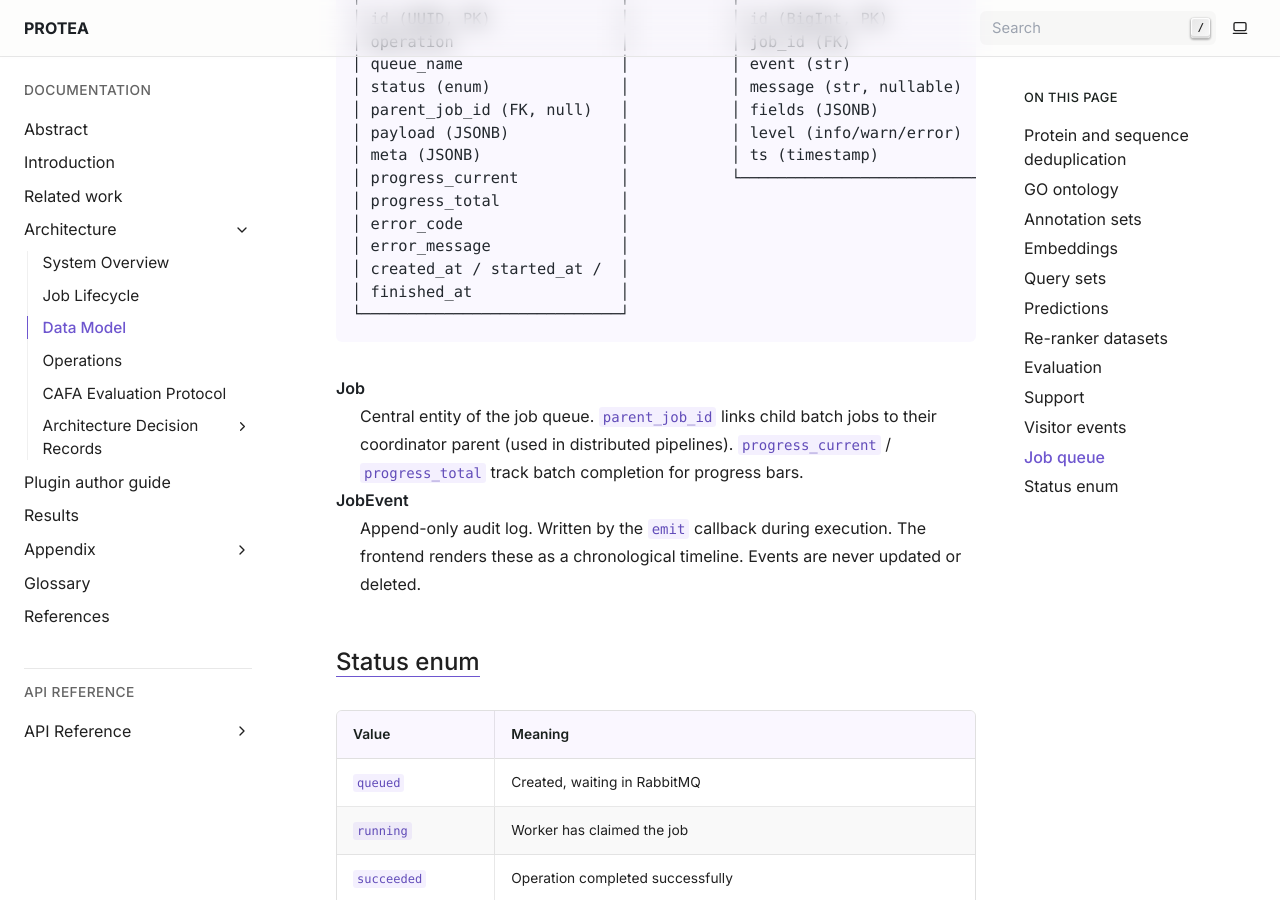
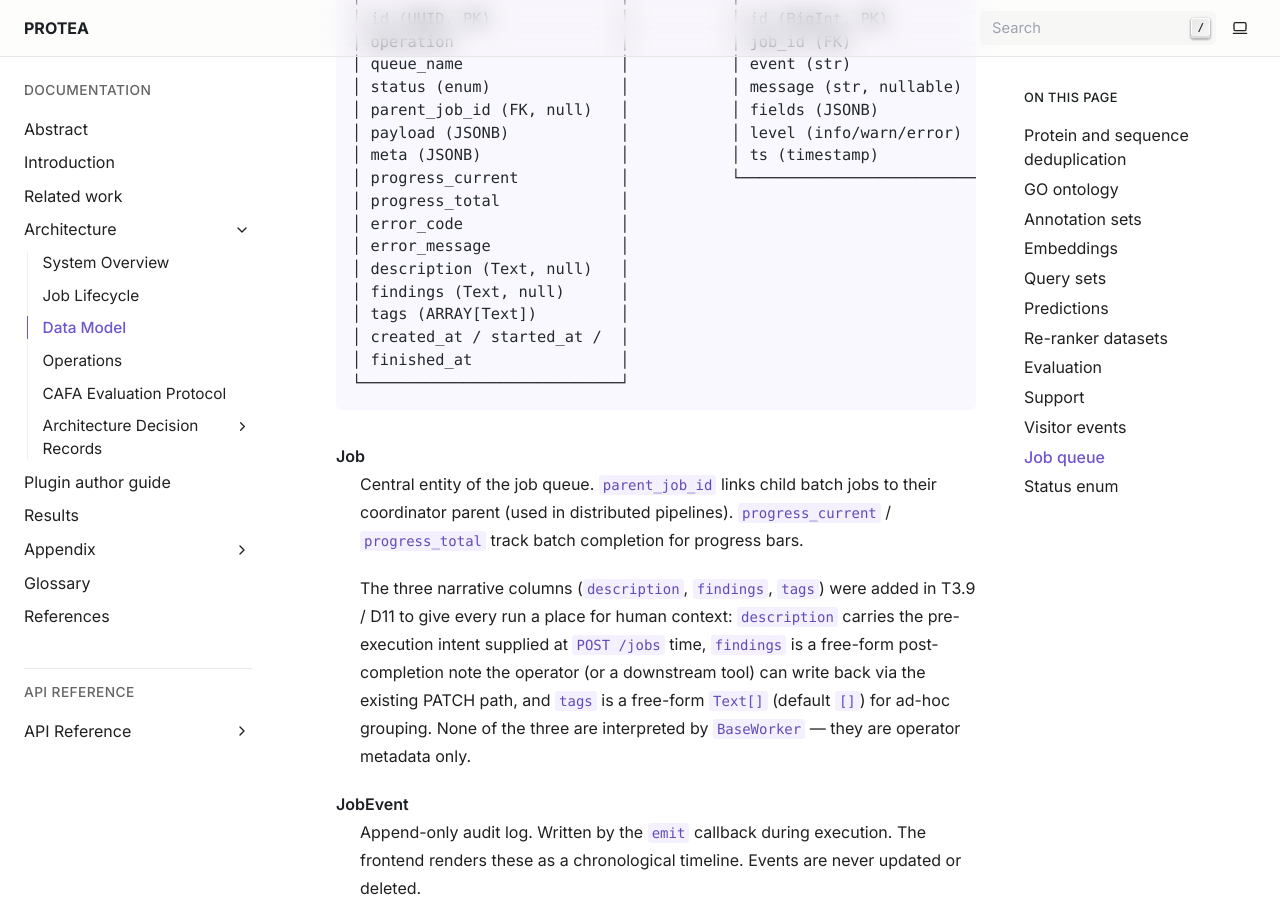
Before and after one commit to frapercan/PROTEA, a Sphinx documentation site: the page built from docs/source/architecture/data_model.rst, in a window 1280 px wide and 900 px high, scrolled down 10605 px. Built offline with Sphinx 7.4.7, drawn with Linux system fonts in a browser that asks for light colours; some of the changed text lies outside the part shown.

Commit message:
docs(jobs): cover description / findings / tags narrative fields (T3.9) (#182)
## Drift fixed

PR #180 closed master plan §24 Fase 4 **T3.9** (decision **D11**) by
adding three narrative columns to the \`Job\` model (\`description\`,
\`findings\`, \`tags\`) and accepting \`description\` + \`tags\` on
\`POST /jobs\`. Triggered the first non-stop turn after 45 consecutive
sweep-only iterations.

## Changes

**\`docs/source/architecture/data_model.rst\`**

- Migration count \`32\` → \`33\` (alembic adds
\`fe74cbd2f871_add_job_narrative_fields\`).
- Job ASCII diagram: appended \`description\` (Text, null) /
\`findings\` (Text, null) / \`tags\` (ARRAY[Text]).
- Job paragraph: new closing paragraph explaining each column —
\`description\` is pre-execution intent supplied at \`POST /jobs\`,
\`findings\` is the post-completion note an operator (or downstream
tool) writes back via the existing PATCH path, \`tags\` is ad-hoc
grouping (default \`[]\`). Explicit that \`BaseWorker\` does not
interpret them.

**\`docs/source/reference/api.rst\`** (Request body for \`POST /jobs\`)

- Lead paragraph mentions \`description\` + \`tags\` as D11 narrative
fields surfaced on the \`GET /jobs\` and \`GET /jobs/{id}\` responses.
- Example body now includes \`\"description\"\` and \`\"tags\"\` so a
copy-paste starter shows the canonical shape.

## Verification

\`\`\`
\$ poetry run sphinx-build -W --keep-going -b html docs/source /tmp/out
build succeeded.
\`\`\`

Zero warnings.

## Stack note

Standalone — no other doc-writer PRs open right now (this is the first
new content slice in 45 stop-sustained turns).

```diff
--- a/docs/source/architecture/data_model.rst
+++ b/docs/source/architecture/data_model.rst
@@ -431,6 +431,9 @@ Job queue
    │ progress_total             │
    │ error_code                 │
    │ error_message              │
+   │ description (Text, null)   │
+   │ findings (Text, null)      │
+   │ tags (ARRAY[Text])         │
    │ created_at / started_at /  │
    │ finished_at                │
    └────────────────────────────┘
@@ -439,6 +442,15 @@ Job queue
    Central entity of the job queue. ``parent_job_id`` links child batch jobs to their
    coordinator parent (used in distributed pipelines). ``progress_current`` /
    ``progress_total`` track batch completion for progress bars.
+
+   The three narrative columns (``description``, ``findings``, ``tags``)
+   were added in T3.9 / D11 to give every run a place for human context:
+   ``description`` carries the pre-execution intent supplied at
+   ``POST /jobs`` time, ``findings`` is a free-form post-completion note
+   the operator (or a downstream tool) can write back via the existing
+   PATCH path, and ``tags`` is a free-form ``Text[]`` (default ``[]``)
+   for ad-hoc grouping. None of the three are interpreted by
+   ``BaseWorker`` — they are operator metadata only.
 
 **JobEvent**
    Append-only audit log. Written by the ``emit`` callback during execution. The frontend
```
Also changed, not shown: other parts of docs/source/architecture/data_model.rst (+1 -1 lines), docs/source/reference/api.rst (+8 -2 lines).
